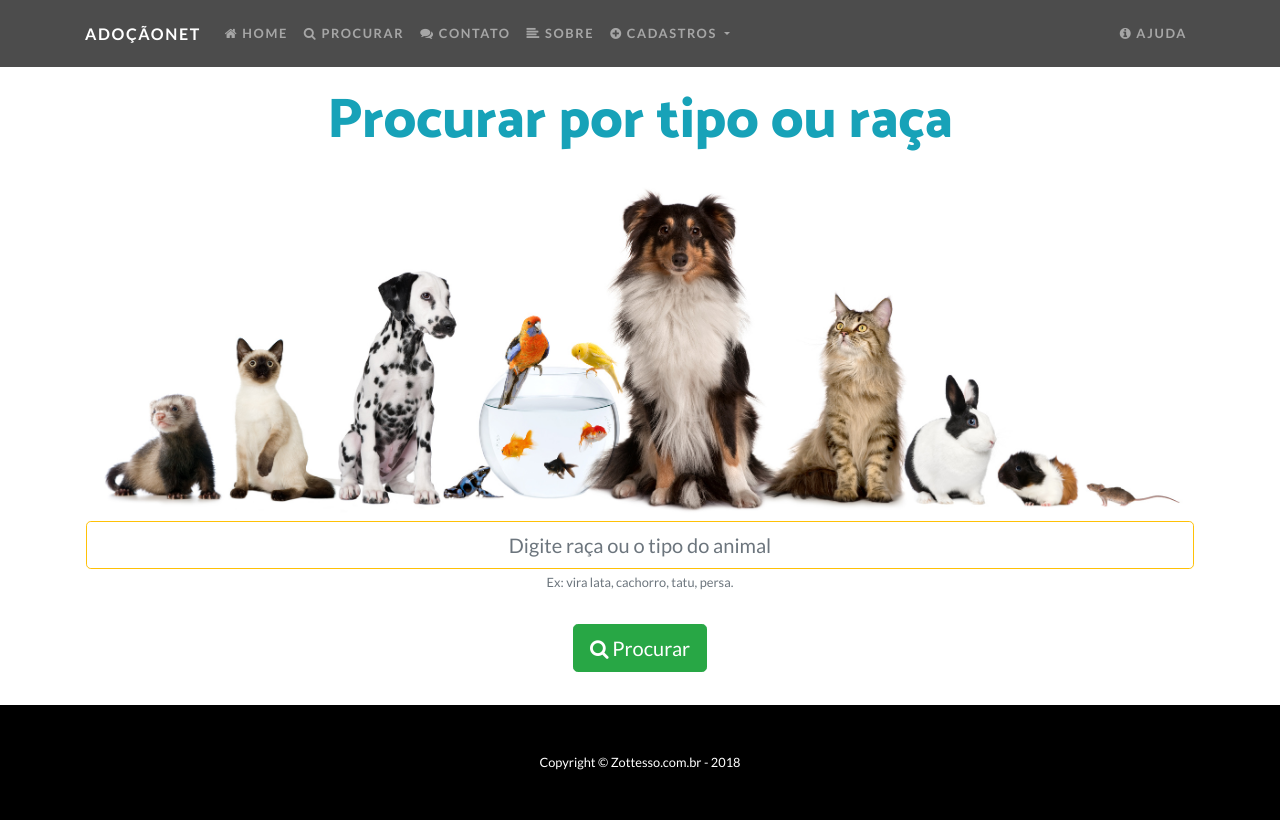
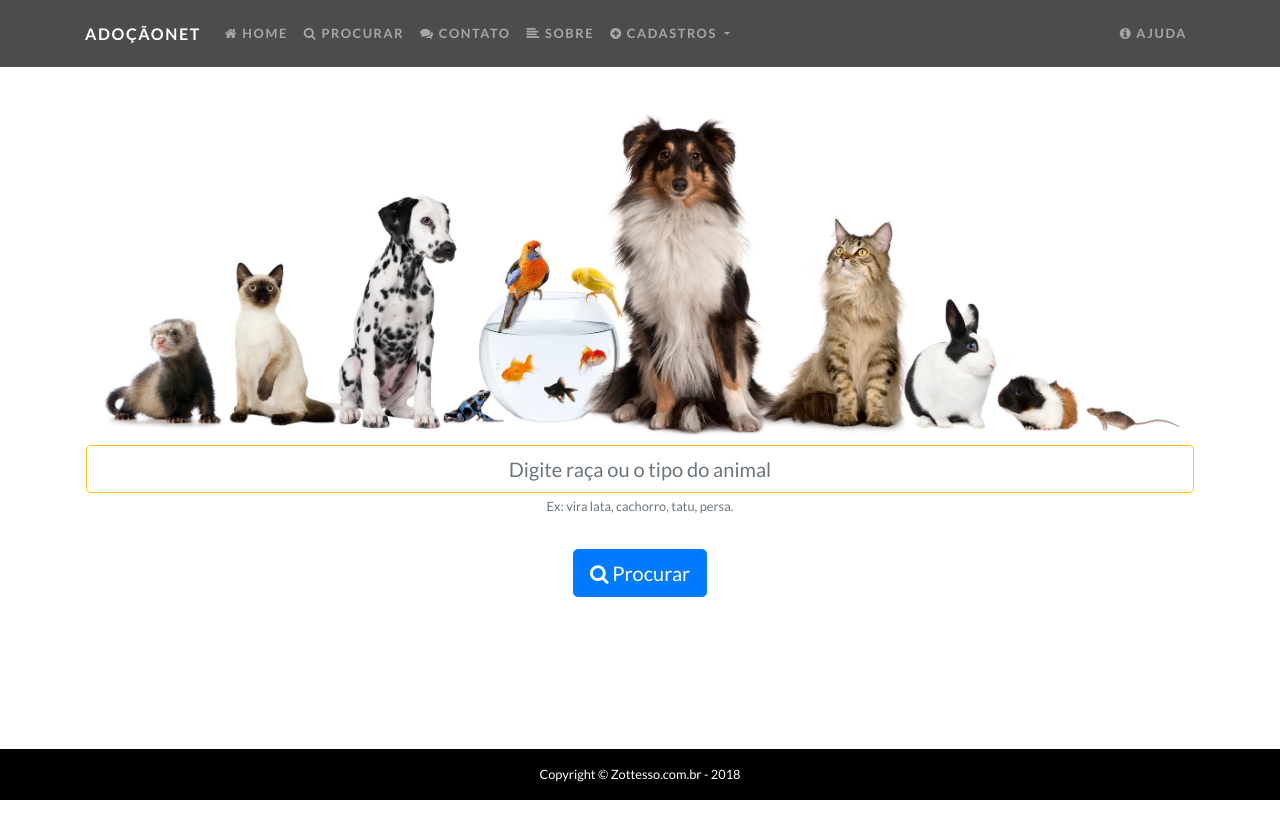
Before and after one commit to rafaelztt/2018-INF-Topicos, a Django app: page /procurar/ in a window 1280 px wide. Run offline with Django 3.2, Linux system fonts and the light colour scheme; some libraries are stand-ins or nearby versions.

Commit message:
Ajuste nos templates.

```diff
--- a/3_trimestre/django/Adocao/animais/templates/modelo.html
+++ b/3_trimestre/django/Adocao/animais/templates/modelo.html
@@ -115,7 +115,7 @@
           <h1 class="masthead-heading mb-0">Adote um animal</h1>
           <h2 class="masthead-subheading mb-0">ou divulgue aqui se você quer doar algum!</h2>
 
-          <a href="#" class="btn btn-primary btn-xl rounded-pill mt-5">
+          <!-- <a href="#" class="btn btn-primary btn-xl rounded-pill mt-5">
             <i class="fa fa-user-plus" aria-hidden="true"></i>
             Cadastre-se
           </a>
@@ -127,9 +127,9 @@
             Procurar
           </button>
 
-          <br>
+          <br> -->
 
-          <div id="div-procurar" style="display: none;" class="input-group input-group-lg mt-5 w-25 mx-auto">
+          <!-- <div id="div-procurar" style="display: none;" class="input-group input-group-lg mt-5 w-25 mx-auto">
             <input type="text" class="form-control" placeholder="Procure um..." aria-label="Procure um..." aria-describedby="button-addon2">
             <div class="input-group-append">
               <button class="btn btn-dark dropdown-toggle" type="button" data-toggle="dropdown" aria-haspopup="true" aria-expanded="false">
@@ -140,7 +140,7 @@
                 <a class="dropdown-item" href="#">Raça</a>
               </div>
             </div>
-          </div>
+          </div> -->
 
         </div>
       </div>
@@ -211,7 +211,7 @@
 
     {% block rodape %}
     <!-- Footer -->
-    <footer class="py-5 bg-black">
+    <footer class="py-3 bg-black">
       <div class="container">
         <p class="m-0 text-center text-white small">Copyright &copy; Zottesso.com.br - 2018</p>
       </div>
--- a/3_trimestre/django/Adocao/animais/templates/procurar.html
+++ b/3_trimestre/django/Adocao/animais/templates/procurar.html
@@ -14,18 +14,18 @@
 
     <div class="col-sm p-3 mt-4 text-center">
 
-      <h2 class="display-4 text-info">Procurar por tipo ou raça</h2>
+      <!-- <h2 class="display-4 text-info">Procurar</h2> -->
 
       <img class="w-100" src="{% static 'img/animais_bg.jpg' %}" alt="">
 
-      <form>
+      <form method="get">
         <div class="form-group">
           <!-- <label for="procurar">Nome ou Raça</label> -->
           <input type="text" class="border-warning border-2 text-dark text-center form-control form-control-lg" id="procurar" placeholder="Digite raça ou o tipo do animal" required/>
           <small id="procurarHelp" class="form-text text-muted">Ex: vira lata, cachorro, tatu, persa.</small>
         </div>
 
-        <button type="submit" class="btn btn-success btn-lg my-3">
+        <button type="submit" class="btn btn-primary btn-lg my-3">
           <i class="fa fa-search" aria-hidden="true"></i>
           Procurar
         </button>
--- a/3_trimestre/django/Adocao/static/css/one-page-wonder.css
+++ b/3_trimestre/django/Adocao/static/css/one-page-wonder.css
@@ -11,7 +11,7 @@ html{
 
 body {
   font-family: 'Lato';
-  margin-bottom: 116px;
+  margin-bottom: 80px;
 }
 
 footer{
```
